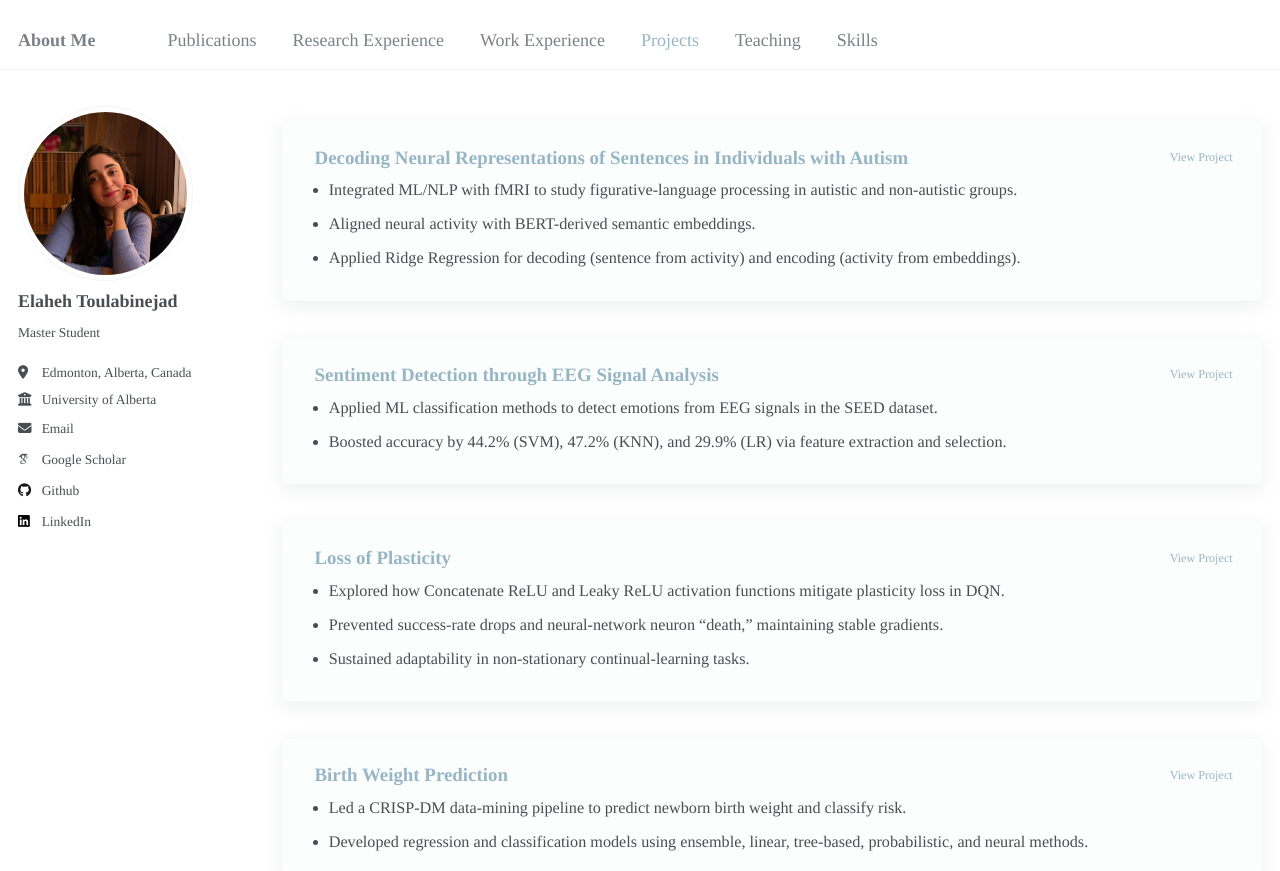
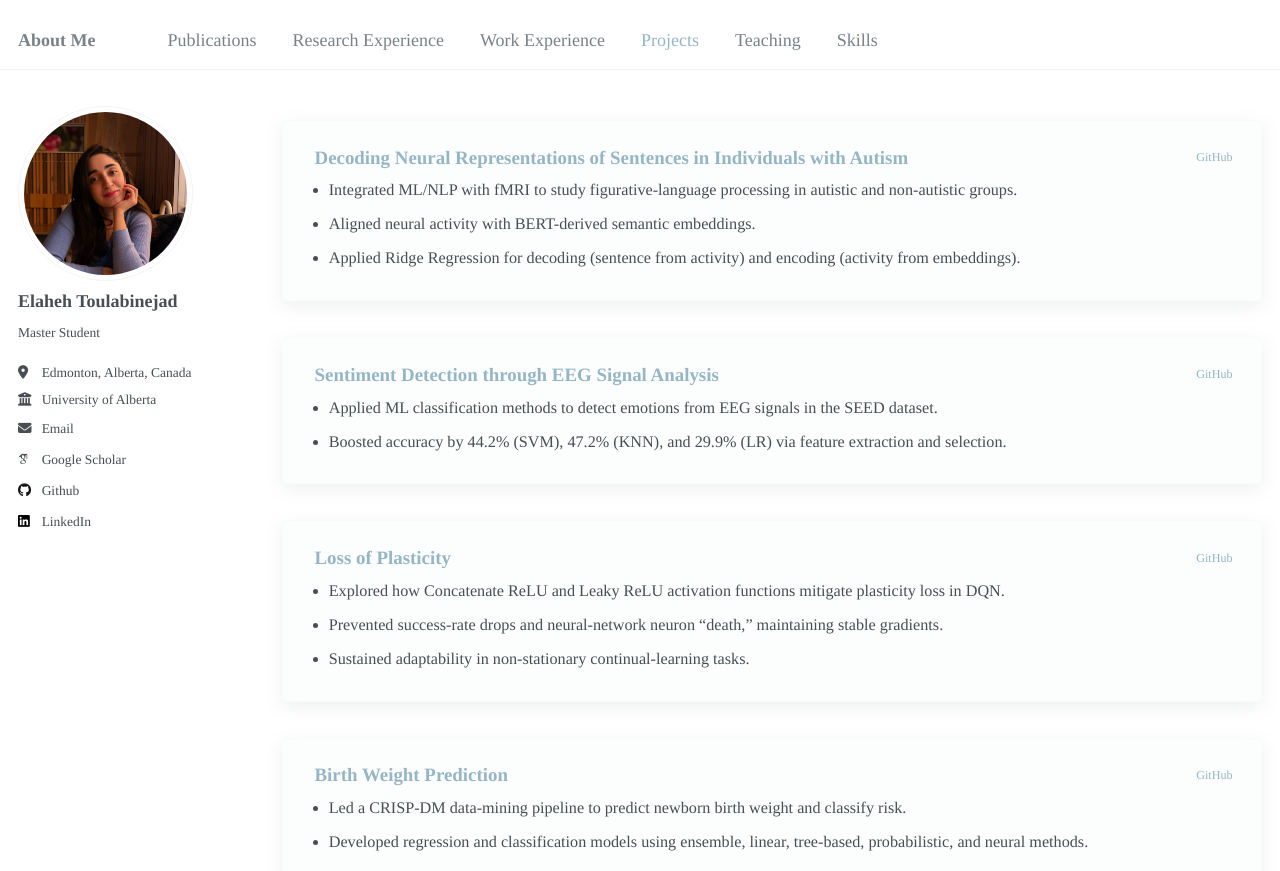
Before and after one commit to ellietoulabi/ellietoulabi.github.io, a Jekyll site: the page built from _pages/projects.md, in a window 1280 px wide and 1211 px high. Shown: the top 871 px of the window. Built offline with Jekyll 4.4.1, drawn with Linux system fonts in a browser that asks for light colours; some web fonts are replaced.

Commit message:
projects link

```diff
--- a/_pages/projects.md
+++ b/_pages/projects.md
@@ -11,7 +11,7 @@
   <section class="project">
     <div class="project-header">
       <h3>Decoding Neural Representations of Sentences in Individuals with Autism</h3>
-      <a class="project-link" href="https://github.com/ellietoulabi/CMPUT605" target="_blank" rel="noopener noreferrer">View Project</a>
+      <a class="project-link" href="https://github.com/ellietoulabi/CMPUT605" target="_blank" rel="noopener noreferrer">GitHub</a>
     </div>
     <ul>
       <li>Integrated ML/NLP with fMRI to study figurative-language processing in autistic and non-autistic groups.</li>
@@ -23,7 +23,7 @@
   <section class="project">
     <div class="project-header">
       <h3>Sentiment Detection through EEG Signal Analysis</h3>
-      <a class="project-link" href="https://github.com/ellietoulabi/eeg_emotion_detection" target="_blank" rel="noopener noreferrer">View Project</a>
+      <a class="project-link" href="https://github.com/ellietoulabi/eeg_emotion_detection" target="_blank" rel="noopener noreferrer">GitHub</a>
     </div>
     <ul>
       <li>Applied ML classification methods to detect emotions from EEG signals in the SEED dataset.</li>
@@ -34,7 +34,7 @@
   <section class="project">
     <div class="project-header">
       <h3>Loss of Plasticity</h3>
-      <a class="project-link" href="https://github.com/ellietoulabi/Loss-of-Plasticity" target="_blank" rel="noopener noreferrer">View Project</a>
+      <a class="project-link" href="https://github.com/ellietoulabi/Loss-of-Plasticity" target="_blank" rel="noopener noreferrer">GitHub</a>
     </div>
     <ul>
       <li>Explored how Concatenate ReLU and Leaky ReLU activation functions mitigate plasticity loss in DQN.</li>
@@ -46,7 +46,7 @@
   <section class="project">
     <div class="project-header">
       <h3>Birth Weight Prediction</h3>
-      <a class="project-link" href="https://github.com/ellietoulabi/Weight-at-Birth-Prediction" target="_blank" rel="noopener noreferrer">View Project</a>
+      <a class="project-link" href="https://github.com/ellietoulabi/Weight-at-Birth-Prediction" target="_blank" rel="noopener noreferrer">GitHub</a>
     </div>
     <ul>
       <li>Led a CRISP-DM data-mining pipeline to predict newborn birth weight and classify risk.</li>
```
